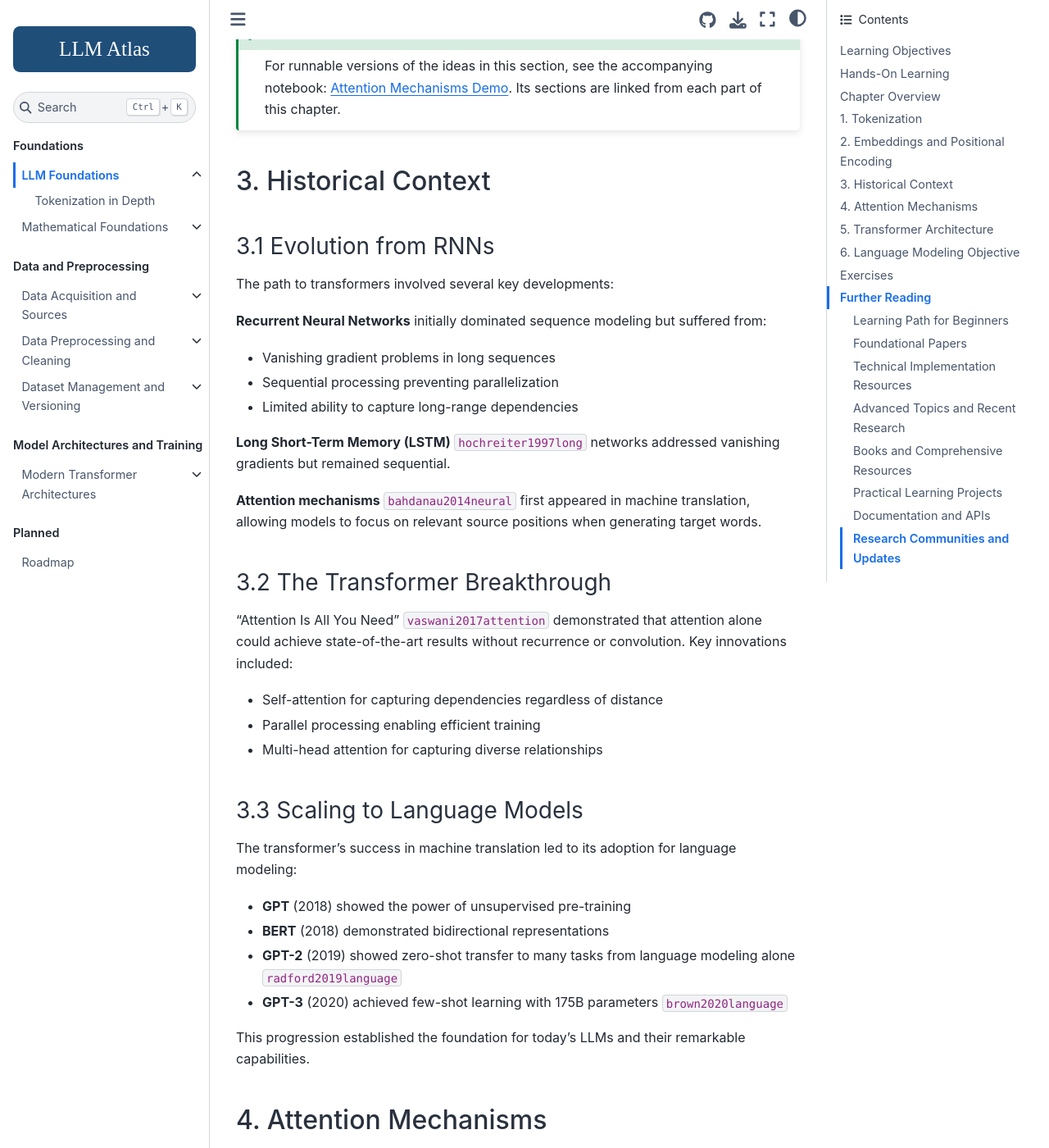
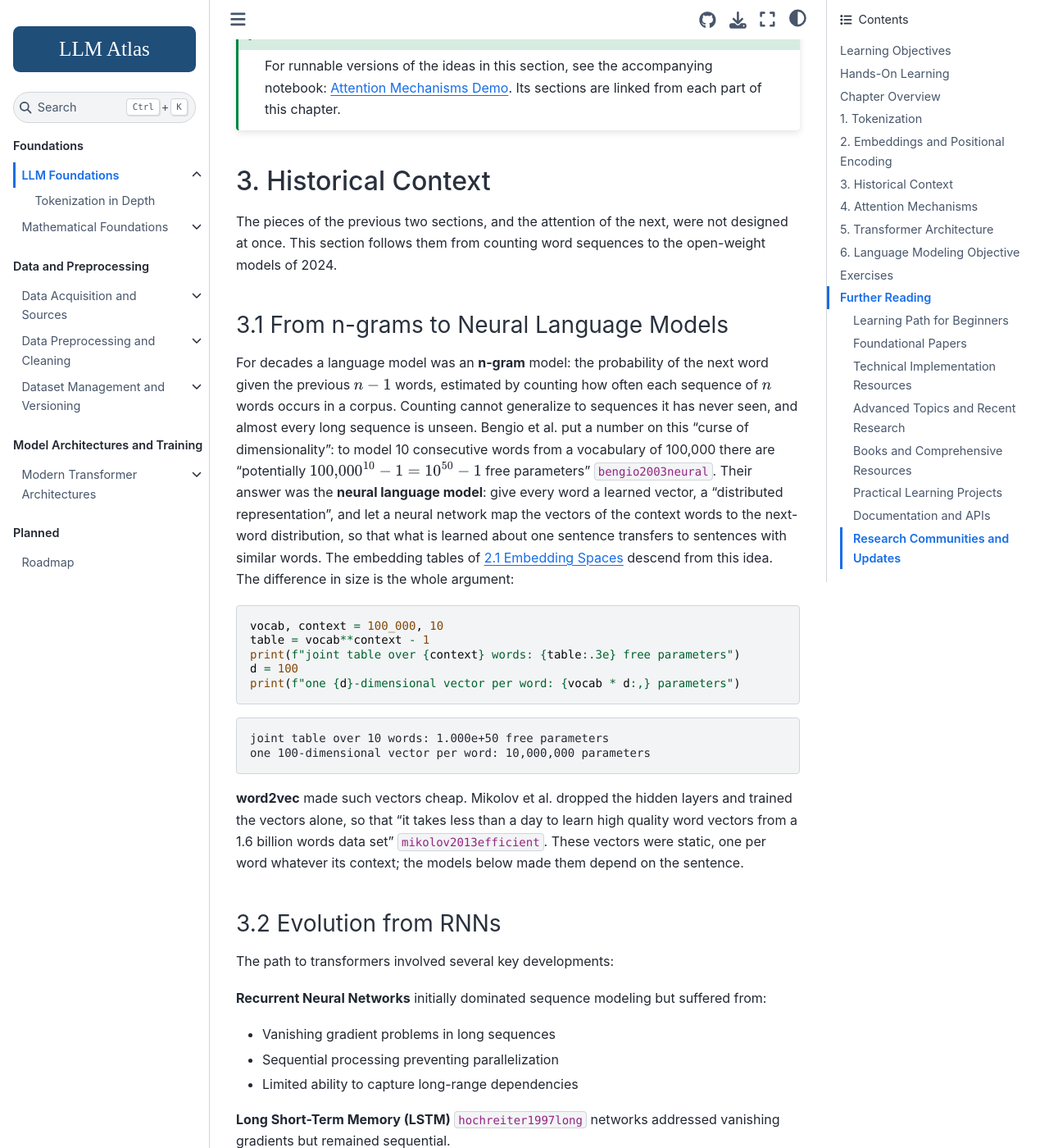
Before and after one commit to Beaker12/llmatlas, a Jupyter Book: the page built from chapters/01-foundations/index.md, in a window 1280 px wide and 1400 px high, scrolled down 17153 px. Shown: the whole window at 82% size. Built offline with Jupyter Book 1.0.4 settings and Sphinx 7.4.7 and the Sphinx Book theme 1.1.4, drawn with Linux system fonts in a browser that asks for light colours; pages that are not in the unit, such as notebooks, are missing from menus; cross-references to code outside the pages are shown as plain code; some of the changed text lies outside the part shown.

Commit message:
Chapter 1: extend the history from n-gram models to instruction tuning and open-weight models

````diff
--- a/chapters/01-foundations/index.md
+++ b/chapters/01-foundations/index.md
@@ -733,9 +733,34 @@
 
 ## 3. Historical Context
 
+The pieces of the previous two sections, and the attention of the next, were not designed at once. This section follows them from counting word sequences to the open-weight models of 2024.
+
+(sec-ch1-ngram-neural-lm)=
+
+### 3.1 From n-grams to Neural Language Models
+
+For decades a language model was an **n-gram** model: the probability of the next word given the previous $n - 1$ words, estimated by counting how often each sequence of $n$ words occurs in a corpus. Counting cannot generalize to sequences it has never seen, and almost every long sequence is unseen. Bengio et al. put a number on this "curse of dimensionality": to model 10 consecutive words from a vocabulary of 100,000 there are "potentially $100{,}000^{10} - 1 = 10^{50} - 1$ free parameters" {cite}`bengio2003neural`. Their answer was the **neural language model**: give every word a learned vector, a "distributed representation", and let a neural network map the vectors of the context words to the next-word distribution, so that what is learned about one sentence transfers to sentences with similar words. The embedding tables of {ref}`sec-ch1-embedding-spaces` descend from this idea. The difference in size is the whole argument:
+
+```python
+vocab, context = 100_000, 10
+table = vocab**context - 1
+print(f"joint table over {context} words: {table:.3e} free parameters")
+d = 100
+print(f"one {d}-dimensional vector per word: {vocab * d:,} parameters")
+```
+
+% output
+
+```text
+joint table over 10 words: 1.000e+50 free parameters
+one 100-dimensional vector per word: 10,000,000 parameters
+```
+
+**word2vec** made such vectors cheap. Mikolov et al. dropped the hidden layers and trained the vectors alone, so that "it takes less than a day to learn high quality word vectors from a 1.6 billion words data set" {cite}`mikolov2013efficient`. These vectors were static, one per word whatever its context; the models below made them depend on the sentence.
+
 (sec-ch1-evolution-rnns)=
 
-### 3.1 Evolution from RNNs
+### 3.2 Evolution from RNNs
 
 The path to transformers involved several key developments:
 
@@ -747,11 +772,13 @@
 
 **Long Short-Term Memory (LSTM)** {cite}`hochreiter1997long` networks addressed vanishing gradients but remained sequential.
 
-**Attention mechanisms** {cite}`bahdanau2014neural` first appeared in machine translation, allowing models to focus on relevant source positions when generating target words.
+**Sequence to sequence.** Sutskever et al. used one deep LSTM "to map the input sequence to a vector of a fixed dimensionality, and then another deep LSTM to decode the target sequence from the vector" {cite}`sutskever2014sequence`. On English-to-French translation (WMT'14) it reached a BLEU score of 34.8, against 33.3 for a phrase-based statistical system. This encoder-decoder shape is the one the transformer kept ({ref}`sec-ch1-encoder-decoder`).
+
+**Attention mechanisms** {cite}`bahdanau2014neural` first appeared in machine translation, allowing models to focus on relevant source positions when generating target words, instead of squeezing the whole source into one fixed-size vector.
 
 (sec-ch1-transformer-breakthrough)=
 
-### 3.2 The Transformer Breakthrough
+### 3.3 The Transformer Breakthrough
 
 "Attention Is All You Need" {cite}`vaswani2017attention` demonstrated that attention alone could achieve state-of-the-art results without recurrence or convolution. Key innovations included:
 
@@ -761,16 +788,30 @@
 
 (sec-ch1-scaling-language-models)=
 
-### 3.3 Scaling to Language Models
-
-The transformer's success in machine translation led to its adoption for language modeling:
-
-- **GPT** (2018) showed the power of unsupervised pre-training
-- **BERT** (2018) demonstrated bidirectional representations
-- **GPT-2** (2019) showed zero-shot transfer to many tasks from language modeling alone {cite}`radford2019language`
-- **GPT-3** (2020) achieved few-shot learning with 175B parameters {cite}`brown2020language`
-
-This progression established the foundation for today's LLMs and their remarkable capabilities.
+### 3.4 Pretraining and Scaling
+
+The transformer's success in machine translation led to its adoption for language modeling, and to the idea of pretraining one model on unlabeled text and reusing it for many tasks:
+
+- **ELMo** (2018) introduced "deep contextualized word representations": each token's vector is "a function of the entire input sentence", computed by a bidirectional LSTM trained as a language model, so the same word gets different vectors in different sentences {cite}`peters2018deep`.
+- **GPT** (2018) pretrained a transformer decoder as a language model on unlabeled text and fine-tuned it for each task {cite}`radford2018improving`.
+- **BERT** (2018) pretrained a transformer encoder with the masked-language-model objective of {ref}`sec-ch1-masked-lm`, giving bidirectional representations {cite}`devlin2018bert`.
+- **GPT-2** (2019) scaled the decoder to 1.5 billion parameters (1,542M in its paper's table) and showed zero-shot transfer to many tasks from language modeling alone {cite}`radford2019language`.
+- **T5** (2019) cast every task as text-to-text with an encoder-decoder {cite}`raffel2019exploring`, and **BART** (2019) pretrained an encoder-decoder as "a denoising autoencoder", reconstructing text from corrupted input {cite}`lewis2020bart`.
+- **GPT-3** (2020) achieved few-shot learning with 175B parameters {cite}`brown2020language`.
+
+(sec-ch1-instruction-tuning-open-weights)=
+
+### 3.5 Instruction Tuning and Open Weights
+
+A pretrained language model continues text; it does not follow instructions. **Instruction tuning** closes the gap. InstructGPT fine-tuned GPT-3 on demonstrations written by human labelers, then further with reinforcement learning from human feedback on their rankings of model outputs. Labelers preferred the outputs of the 1.3B-parameter InstructGPT to those of the 175B GPT-3, "despite having 100x fewer parameters" {cite}`ouyang2022training`. On 30 November 2022 OpenAI released **ChatGPT**, described as "a sibling model to InstructGPT" trained for dialogue, and brought instruction-tuned models to a general audience {cite}`openai2022chatgpt`.
+
+The weights of these models were not released. The **open-weight** line that followed published them:
+
+- **LLaMA** (February 2023): models "ranging from 7B to 65B parameters", trained on publicly available data only {cite}`touvron2023llama`.
+- **Mistral 7B** (October 2023): a 7-billion-parameter model that outperforms "the best open 13B model (Llama 2) across all evaluated benchmarks" {cite}`jiang2023mistral`.
+- **Llama 3** (2024): up to "a dense Transformer with 405B parameters and a context window of up to 128K tokens" {cite}`grattafiori2024llama`.
+
+All three are decoder-only transformers with the changes of {ref}`sec-ch1-modern-block`. From GPT-2's 1.5 billion parameters in 2019 to Llama 3's 405 billion in 2024 is a factor of 270 in five years.
 
 (sec-ch1-attention-mechanisms)=
 
````
